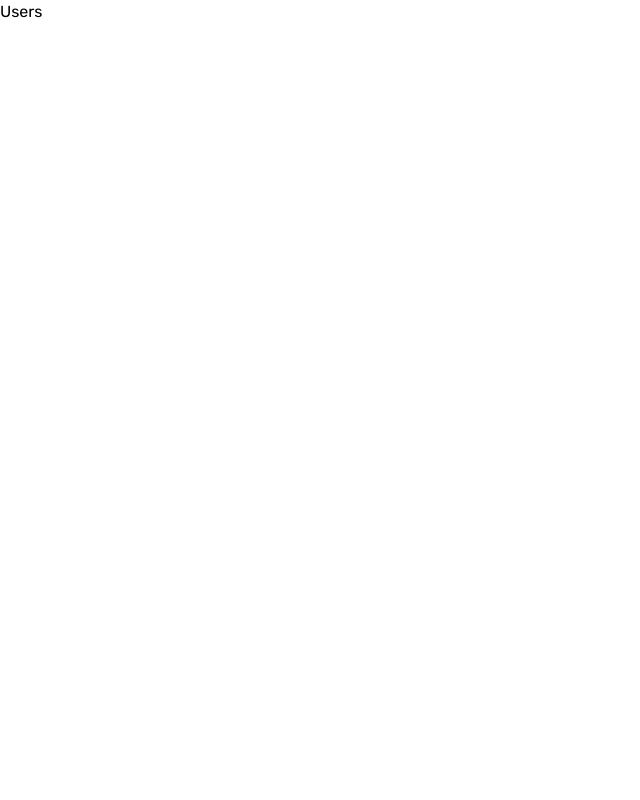
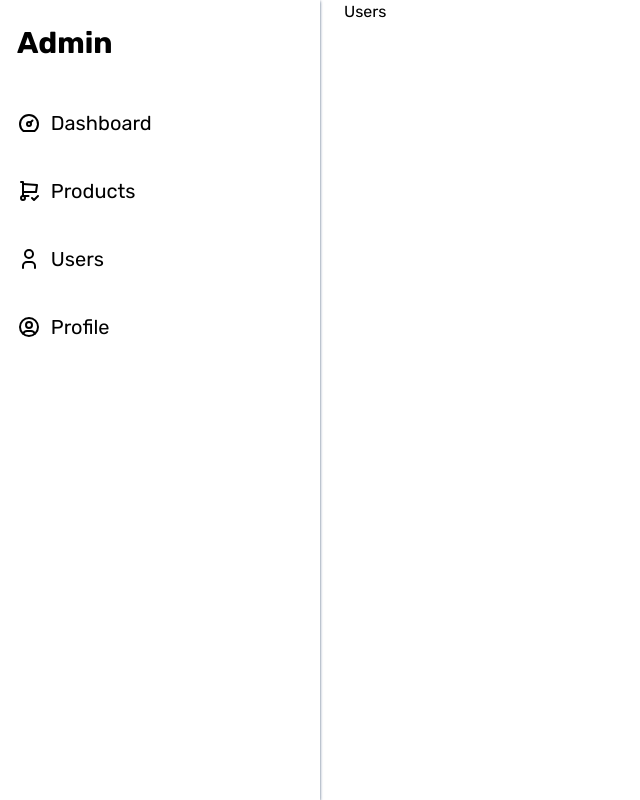
Before and after one commit to Sky28702/admin-panel, a Next.js app: page /users in a window 1280 px wide. Shown: the whole page, without its empty margins (0-640 px from the left). Built offline with nearby package versions, Linux system fonts and the light colour scheme.

Commit message:
Layout added--

```diff
--- /dev/null
+++ b/app/(dashboard)/layout.js
@@ -0,0 +1,58 @@
+import { IconDashboard } from "@tabler/icons-react";
+import { IconUser } from "@tabler/icons-react";
+import { IconShoppingCartCopy } from "@tabler/icons-react";
+import { IconUserCircle } from "@tabler/icons-react";
+import Link from "next/link";
+
+const layout = ({ children }) => {
+  return (
+    <div className="flex flex-row ">
+      <div className="  min-h-screen border boder-none border-white  w-80 shadow shadow-slate-500 ">
+        <section>
+          <div className=" flex flex-col pl-4 [&_span]:pb-10">
+            <h1 class="text-black font-bold text-3xl py-6 mb-6">Admin</h1>
+            <span>
+              {" "}
+              <Link href="/" className="flex items-center font-normal text-xl ">
+                <IconDashboard stroke={2} />
+                &nbsp; Dashboard
+              </Link>
+            </span>
+
+            <span>
+              <Link
+                href="/products"
+                className="flex items-center font-normal text-xl "
+              >
+                <IconShoppingCartCopy stroke={2} />
+                {/* trys */}
+                &nbsp; Products
+              </Link>
+            </span>
+
+            <span>
+              <Link
+                href="/users"
+                className="flex items-center  font-normal text-xl "
+              >
+                <IconUser stroke={2} />
+                &nbsp; Users
+              </Link>
+            </span>
+
+            <span>
+              <Link
+                href="/profile"
+                className="flex items-center  font-normal text-xl "
+              >
+                <IconUserCircle stroke={2} /> &nbsp; Profile
+              </Link>
+            </span>
+          </div>
+        </section>
+      </div>
+      <div className="pl-6">{children}</div>
+    </div>
+  );
+};
+export default layout;
--- a/app/(dashboard)/page.js
+++ b/app/(dashboard)/page.js
@@ -1,59 +1,11 @@
 // import filename from "@/components/filename";
-import { IconDashboard } from "@tabler/icons-react";
-import { IconUser } from "@tabler/icons-react";
-import { IconShoppingCartCopy } from "@tabler/icons-react";
-import { IconUserCircle } from "@tabler/icons-react";
-import Link from "next/link";
 
-const Home = () => {
+const Dashboard = () => {
   return (
-    <div className="  min-h-screen border boder-none border-white  w-80 shadow shadow-slate-500">
-      <section>
-        <div className=" flex flex-col pl-4 [&_span]:pb-10">
-          <h1 class="text-black font-bold text-3xl py-6 mb-6">Admin</h1>
-          <span>
-            {" "}
-            <Link
-              href="/dashboard"
-              className="flex items-center font-normal text-xl "
-            >
-              <IconDashboard stroke={2} />
-              &nbsp; Dashboard
-            </Link>
-          </span>
-
-          <span>
-            <Link
-              href="/product"
-              className="flex items-center font-normal text-xl "
-            >
-              <IconShoppingCartCopy stroke={2} />
-              &nbsp; Products
-            </Link>
-          </span>
-
-          <span>
-            <Link
-              href="/user"
-              className="flex items-center  font-normal text-xl "
-            >
-              <IconUser stroke={2} />
-              &nbsp; Users
-            </Link>
-          </span>
-
-          <span>
-            <Link
-              href="/profile"
-              className="flex items-center  font-normal text-xl "
-            >
-              <IconUserCircle stroke={1} /> &nbsp; Profile
-            </Link>
-          </span>
-        </div>
-      </section>
-    </div>
+    <>
+      <h1>momodashboard</h1>
+    </>
   );
 };
 
-export default Home;
+export default Dashboard;
--- a/app/(dashboard)/users/page.js
+++ b/app/(dashboard)/users/page.js
@@ -1,5 +1,3 @@
-// import filename from "@/components/filename";
-
 const Users = () => {
   return (
     <div>
```
